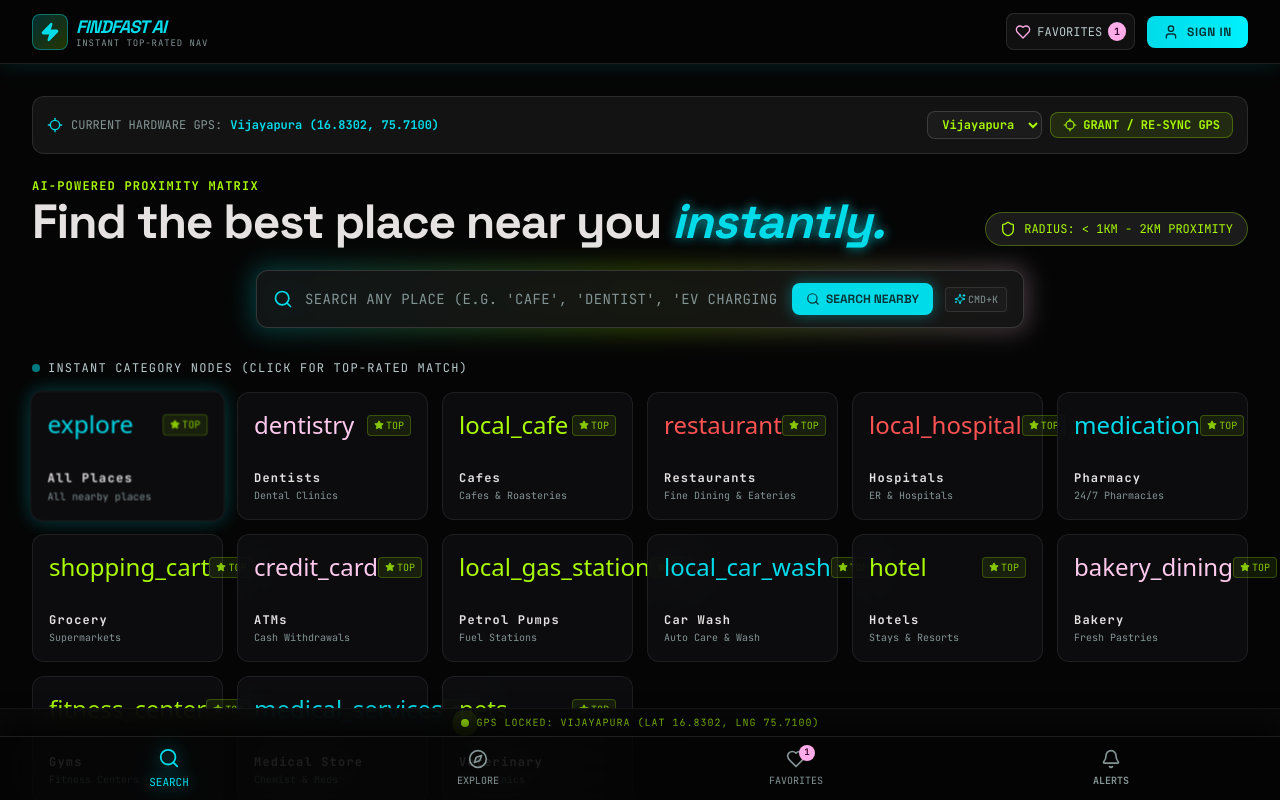
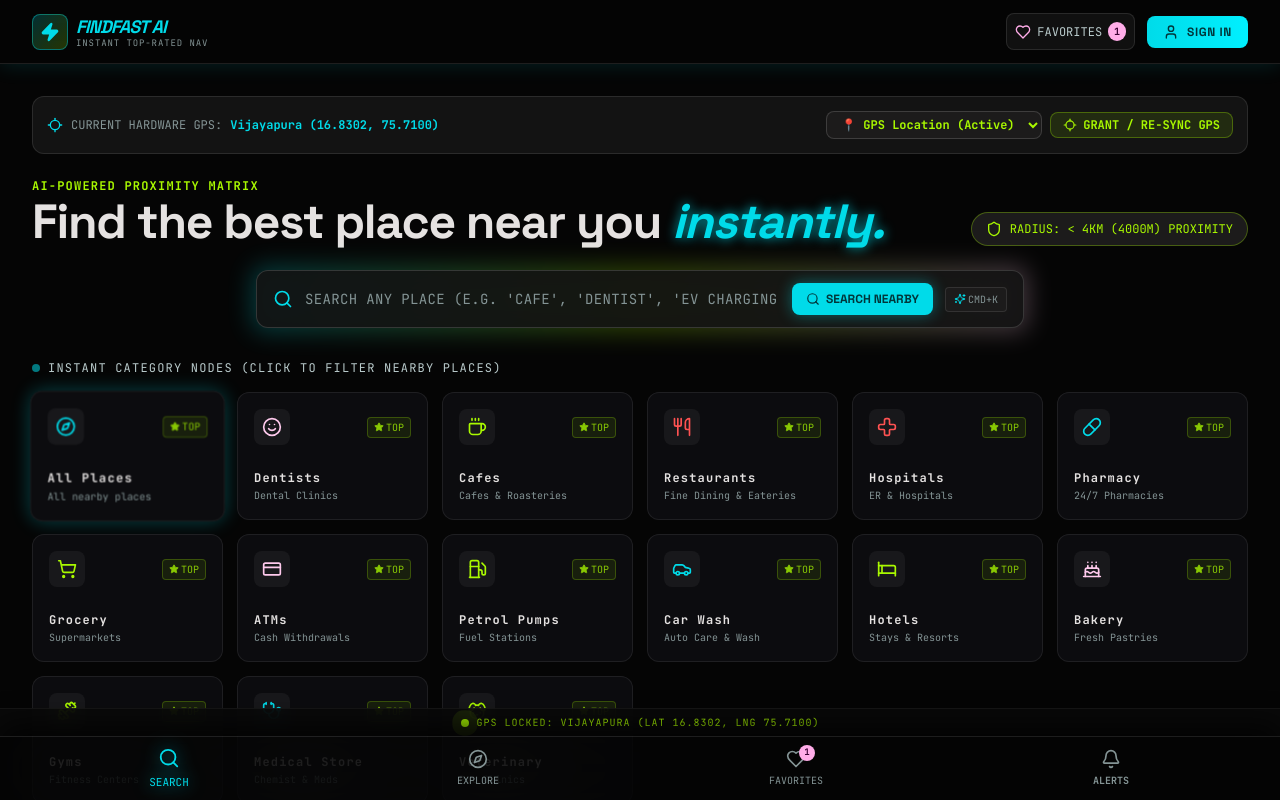
Before and after one commit to varunallapur3-pixel/FastFind, a React (Vite) app: page / in a window 1280 px wide. Both pictures are taken after a click on the button "CONTINUE AS GUEST OPERATOR". Shown: the top 800 px of the page. Built offline with nearby package versions, Linux system fonts and the light colour scheme; no server answers.

Commit message:
fix: replace raw text material icons with Lucide vector icons, update SEARCH NEARBY scroll behavior, and fix location indicator

```diff
--- a/src/App.tsx
+++ b/src/App.tsx
@@ -45,6 +45,8 @@ export function App() {
     sortBy: 'rating',
   });
 
+  const [selectedCity, setSelectedCity] = useState<string>('gps');
+
   // Request browser Hardware GPS location
   const requestGPSLocation = useCallback(async () => {
     setGpsStatus('requesting');
@@ -53,10 +55,12 @@ export function App() {
       setUserCoords({ lat: details.lat, lng: details.lng });
       setLocationLabel('Your Exact GPS Location');
       setGpsStatus('locked');
-      setAlertNotification(`📍 Live GPS Locked (${details.lat.toFixed(4)}, ${details.lng.toFixed(4)}) - Searching within 2km`);
+      setSelectedCity('gps');
+      setAlertNotification(`📍 Live GPS Locked (${details.lat.toFixed(4)}, ${details.lng.toFixed(4)}) - Searching within 4km radius`);
       setTimeout(() => setAlertNotification(null), 4000);
     } catch (err: any) {
       setGpsStatus('manual');
+      setSelectedCity('vijayapura');
       setAlertNotification('⚠️ Browser location permission required. Click "GRANT / RE-SYNC GPS" to enable live nearby search.');
     }
   }, []);
@@ -67,11 +71,16 @@ export function App() {
 
   // Handle Manual City Select
   const handleCitySelect = (cityKey: string) => {
+    if (cityKey === 'gps') {
+      requestGPSLocation();
+      return;
+    }
     const city = CITY_COORDS[cityKey];
     if (city) {
       setUserCoords({ lat: city.lat, lng: city.lng });
       setLocationLabel(city.name);
       setGpsStatus('manual');
+      setSelectedCity(cityKey);
       setAlertNotification(`Location manually set to ${city.name}`);
       setTimeout(() => setAlertNotification(null), 3000);
     }
@@ -201,8 +210,9 @@ export function App() {
             <select
               onChange={(e) => handleCitySelect(e.target.value)}
               className="bg-[#1c1b1b] border border-white/15 text-[#a9f900] rounded-lg px-2.5 py-1 text-xs outline-none cursor-pointer font-bold"
-              defaultValue="vijayapura"
+              value={selectedCity}
             >
+              <option value="gps">📍 GPS Location (Active)</option>
               <option value="vijayapura">Vijayapura</option>
               <option value="bengaluru">Bengaluru</option>
               <option value="hyderabad">Hyderabad</option>
@@ -237,7 +247,7 @@ export function App() {
             {/* Quick Mode Pill */}
             <div className="flex items-center gap-2 px-3.5 py-2 rounded-full bg-[#1c1b1b] border border-[#a9f900]/30 font-mono text-xs text-[#a9f900] shrink-0">
               <Shield className="w-4 h-4 text-[#a9f900]" />
-              <span>RADIUS: &lt; 1KM - 2KM PROXIMITY</span>
+              <span>RADIUS: &lt; 4KM (4000M) PROXIMITY</span>
             </div>
           </div>
 
@@ -348,7 +358,7 @@ export function App() {
         </section>
 
         {/* RESULTS GRID / FAVORITES VIEW */}
-        <section className="mb-12">
+        <section id="results-section" className="mb-12">
           <div className="flex items-center justify-between mb-4 font-mono text-xs">
             <h2 className="text-[#b9cacb] uppercase tracking-wider">
               {activeView === 'favorites'
--- a/src/components/CategoryGrid.tsx
+++ b/src/components/CategoryGrid.tsx
@@ -1,7 +1,24 @@
 import React from 'react';
 import { CATEGORIES } from '../data/mockPlaces';
 import { CategoryId } from '../types';
-import { Star } from 'lucide-react';
+import {
+  Compass,
+  Smile,
+  Coffee,
+  Utensils,
+  Cross,
+  Pill,
+  ShoppingCart,
+  CreditCard,
+  Fuel,
+  Car,
+  Bed,
+  Cake,
+  Dumbbell,
+  Stethoscope,
+  Dog,
+  Star,
+} from 'lucide-react';
 
 interface CategoryGridProps {
   selectedCategory: CategoryId;
@@ -9,17 +26,34 @@ interface CategoryGridProps {
   onAutoNavigateCategory: (id: CategoryId) => void;
 }
 
+const CATEGORY_ICONS: Record<string, React.FC<{ className?: string }>> = {
+  all: Compass,
+  dentist: Smile,
+  cafe: Coffee,
+  restaurant: Utensils,
+  hospital: Cross,
+  pharmacy: Pill,
+  grocery: ShoppingCart,
+  atm: CreditCard,
+  petrol: Fuel,
+  car_wash: Car,
+  hotel: Bed,
+  bakery: Cake,
+  gym: Dumbbell,
+  medical_store: Stethoscope,
+  veterinary: Dog,
+};
+
 export const CategoryGrid: React.FC<CategoryGridProps> = ({
   selectedCategory,
   onSelectCategory,
-  onAutoNavigateCategory,
 }) => {
   return (
     <section className="mb-10">
       <div className="flex items-center justify-between mb-4">
         <h2 className="font-mono text-xs text-[#b9cacb] uppercase tracking-widest flex items-center gap-2">
           <span className="w-2 h-2 rounded-full bg-[#00dbe9] animate-pulse" />
-          <span>INSTANT CATEGORY NODES (CLICK FOR TOP-RATED MATCH)</span>
+          <span>INSTANT CATEGORY NODES (CLICK TO FILTER NEARBY PLACES)</span>
         </h2>
         {selectedCategory !== 'all' && (
           <button
@@ -34,12 +68,16 @@ export const CategoryGrid: React.FC<CategoryGridProps> = ({
       <div className="grid grid-cols-2 sm:grid-cols-3 md:grid-cols-4 lg:grid-cols-6 gap-3.5">
         {CATEGORIES.map((cat) => {
           const isSelected = selectedCategory === cat.id;
+          const IconComponent = CATEGORY_ICONS[cat.id] || Compass;
 
           return (
             <div
               key={cat.id}
               onClick={() => {
                 onSelectCategory(cat.id);
+                setTimeout(() => {
+                  document.getElementById('results-section')?.scrollIntoView({ behavior: 'smooth' });
+                }, 100);
               }}
               className={`glass-card relative flex flex-col justify-between p-4 h-32 rounded-xl group cursor-pointer border transition-all duration-300 ${
                 isSelected
@@ -49,9 +87,9 @@ export const CategoryGrid: React.FC<CategoryGridProps> = ({
             >
               {/* Top Row Icon */}
               <div className="flex items-center justify-between">
-                <span className={`material-symbols-outlined text-2xl ${cat.iconColor} group-hover:scale-110 transition-transform`}>
-                  {cat.icon}
-                </span>
+                <div className={`p-2 rounded-lg bg-white/5 ${cat.iconColor} group-hover:scale-110 transition-transform`}>
+                  <IconComponent className="w-5 h-5" />
+                </div>
 
                 <div className="flex items-center text-[10px] font-mono text-[#a9f900] bg-[#a9f900]/10 px-1.5 py-0.5 rounded border border-[#a9f900]/30 opacity-80 group-hover:opacity-100">
                   <Star className="w-2.5 h-2.5 fill-current mr-0.5" />
--- a/src/components/SearchHUD.tsx
+++ b/src/components/SearchHUD.tsx
@@ -43,6 +43,9 @@ export const SearchHUD: React.FC<SearchHUDProps> = ({
   const handleSubmit = (e: React.FormEvent) => {
     e.preventDefault();
     onSearch(inputValue);
+    setTimeout(() => {
+      document.getElementById('results-section')?.scrollIntoView({ behavior: 'smooth' });
+    }, 100);
   };
 
   const handleClear = () => {
```
